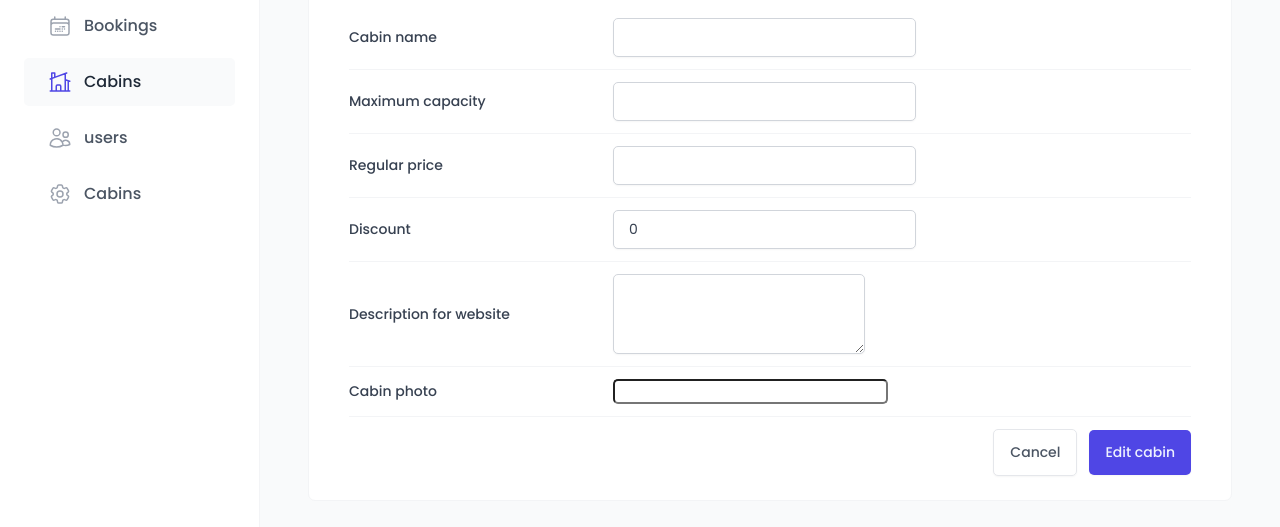
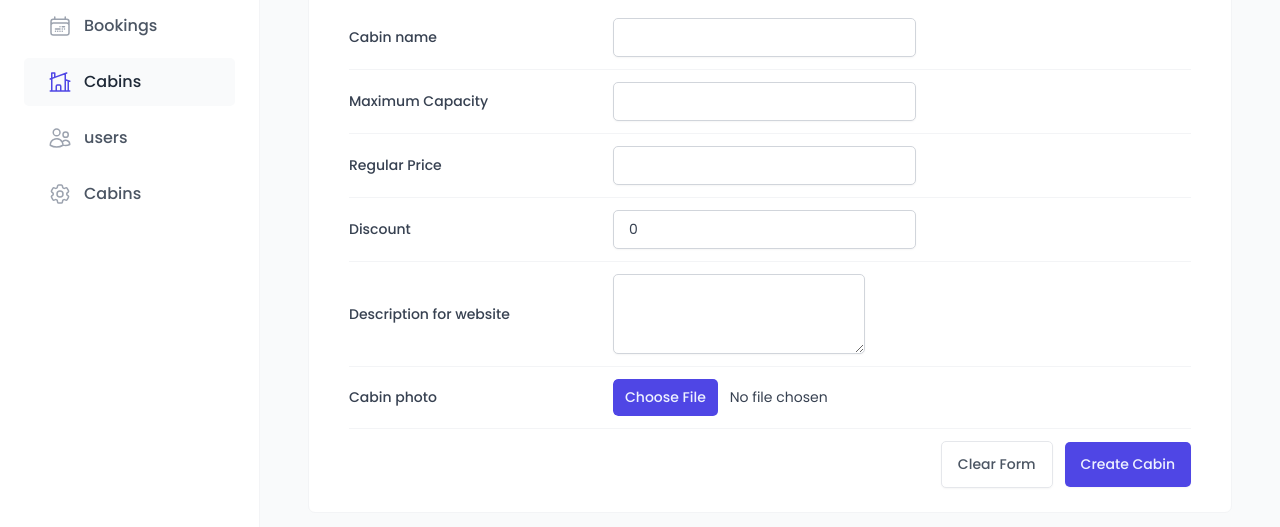
Before and after one commit to BESINGI-MARINUS/the-wild-oasis, a React (Vite) app: page /cabins in a window 1280 px wide. Both pictures are taken after a click on the button "Create new Cabin". Shown: the part 221-748 px from the top of the page. Built offline with nearby package versions, Linux system fonts and the light colour scheme; no server answers; the database is empty; a web font is replaced by a local one.

Commit message:
Complete CRUD operation on cabin feature

```diff
--- a/src/App.tsx
+++ b/src/App.tsx
@@ -42,7 +42,22 @@ function App() {
           <Route path="*" element={<PageNotFound />} />
         </Routes>
       </BrowserRouter>
-      <Toaster position="top-center" />
+      <Toaster
+        position="top-center"
+        gutter={12}
+        containerStyle={{ margin: "8px" }}
+        toastOptions={{
+          success: { duration: 3000 },
+          error: { duration: 5000 },
+          style: {
+            fontSize: "16px",
+            maxWidth: "500px",
+            padding: "1rem 1.5rem",
+            backgroundColor: "var(--color-grey-0)",
+            color: "var(--color-grey-700)",
+          },
+        }}
+      />
     </QueryClientProvider>
   );
 }
--- a/src/features/cabins/CabinRow.tsx
+++ b/src/features/cabins/CabinRow.tsx
@@ -4,6 +4,8 @@ import { formatCurrency } from "../../utils/helpers";
 import { useMutation, useQueryClient } from "@tanstack/react-query";
 import { deleteCabin } from "../../services/apiCabins";
 import toast from "react-hot-toast";
+import { useState } from "react";
+import CreateCabinForm from "./CreateCabinForm";
 
 const TableRow = styled.div`
   display: grid;
@@ -46,8 +48,8 @@ const Discount = styled.div`
 function CabinRow({ cabin }: { cabin: CabinType }) {
   const { id, image, regularPrize, discount, description, name, maxCapacity } =
     cabin;
-
   const queryClient = useQueryClient();
+  const [showForm, setShowForm] = useState(false);
 
   const { isPending, mutate } = useMutation({
     mutationFn: (id: string) => deleteCabin(id),
@@ -57,21 +59,29 @@ function CabinRow({ cabin }: { cabin: CabinType }) {
         queryKey: ["cabins"],
       });
     },
-    onError: () => toast.error("Error deleting cabin"),
+    onError: (error) => toast.error(error.message),
   });
 
   return (
+    <>
       <TableRow role="row">
         <Img src={image} alt={description} />
         <Cabin>{name}</Cabin>
         <div>Up to {maxCapacity} guests</div>
         <Price>{formatCurrency(regularPrize)}</Price>
         <Discount>{formatCurrency(discount)}</Discount>
-      {/* {isPending ? toast.loading("Deleting Cabin...") : null} */}
+
+        <div>
+          <button onClick={() => setShowForm((showForm) => !showForm)}>
+            Edit
+          </button>
           <button onClick={() => mutate(id)} disabled={isPending}>
             Delete
           </button>
+        </div>
       </TableRow>
+      {showForm && <CreateCabinForm cabinToEdit={cabin} />}
+    </>
   );
 }
 
--- a/src/features/cabins/CreateCabinForm.tsx
+++ b/src/features/cabins/CreateCabinForm.tsx
@@ -1,104 +1,152 @@
-import styled from "styled-components";
+// import styled from "styled-components";
 import { useForm } from "react-hook-form";
+import toast from "react-hot-toast";
+import { useMutation, useQueryClient } from "@tanstack/react-query";
 
 import Input from "../../ui/Input";
 import Form from "../../ui/Form";
 import Button from "../../ui/Button";
 import FileInput from "../../ui/FileInput";
 import Textarea from "../../ui/Textarea";
+import type { CabinType } from "../../utils/types";
+import { createEditCabin } from "../../services/apiCabins";
+import FormRow from "../../ui/FormRow";
 
-const FormRow = styled.div`
-  display: grid;
-  align-items: center;
-  grid-template-columns: 24rem 1fr 1.2fr;
-  gap: 2.4rem;
+type CabinToEditProps = {
+  cabinToEdit?: CabinType;
+  // onClose: () => void;
+};
 
-  padding: 1.2rem 0;
+function CreateCabinForm({ cabinToEdit }: CabinToEditProps = {}) {
+  const isEditSession = Boolean(cabinToEdit?.id);
 
-  &:first-child {
-    padding-top: 0;
+  const { register, handleSubmit, reset, getValues, formState } =
+    useForm<CabinType>({ defaultValues: isEditSession ? cabinToEdit : {} });
+  const queryClient = useQueryClient();
+  const { errors } = formState;
+
+  // 1. Create cabin mutation
+  const { mutate: createCabin, isPending: isCreating } = useMutation({
+    mutationFn: createEditCabin,
+    onSuccess: () => {
+      toast.success("Cabin created successfully");
+      queryClient.invalidateQueries({ queryKey: ["cabins"] });
+      reset();
+    },
+    onError: (error) => toast.error(error.message),
+  });
+
+  // 2. Update cabin mutation
+  const { mutate: updateCabin, isPending: isUpdating } = useMutation({
+    mutationFn: ({ cabin, id }) => createEditCabin(cabin, id),
+    onSuccess: () => {
+      toast.success("Cabin updated successfully");
+      queryClient.invalidateQueries({ queryKey: ["cabins"] });
+      reset();
+    },
+    onError: (error) => toast.error(error.message),
+  });
+
+  function onSubmit(data: CabinType) {
+    const image = typeof data.image === "string" ? data.image : data.image[0];
+
+    if (isEditSession)
+      updateCabin({ cabin: { ...data, image }, id: cabinToEdit.id });
+    else createCabin({ ...data, image });
   }
 
-  &:last-child {
-    padding-bottom: 0;
-  }
+  const isWorking = isCreating || isUpdating;
 
-  &:not(:last-child) {
-    border-bottom: 1px solid var(--color-grey-100);
-  }
-
-  &:has(button) {
-    display: flex;
-    justify-content: flex-end;
-    gap: 1.2rem;
-  }
-`;
-
-const Label = styled.label`
-  font-weight: 500;
-`;
-
-const Error = styled.span`
-  font-size: 1.4rem;
-  color: var(--color-red-700);
-`;
-
-function CreateCabinForm() {
-  const { register, handleSubmit } = useForm();
-
-  function onSubmit(data: any) {
-    console.log(data);
+  function onError(error) {
+    console.log(error);
   }
 
   return (
-    <Form onSubmit={handleSubmit(onSubmit)}>
-      <FormRow>
-        <Label htmlFor="name">Cabin name</Label>
-        <Input type="text" id="name" {...register("name")} />
+    <Form onSubmit={handleSubmit(onSubmit, onError)}>
+      <FormRow label="Cabin name" error={errors?.name?.message}>
+        <Input
+          type="text"
+          id="name"
+          {...register("name", { required: "Cabin name is required" })}
+        />
       </FormRow>
 
-      <FormRow>
-        <Label htmlFor="maxCapacity">Maximum capacity</Label>
-        <Input type="number" id="maxCapacity" {...register("maxCapacity")} />
+      <FormRow label="Maximum Capacity" error={errors?.maxCapacity?.message}>
+        <Input
+          type="number"
+          id="maxCapacity"
+          {...register("maxCapacity", {
+            required: "The Maximum Capacity is required",
+            min: {
+              value: 1,
+              message: "The maximum capacity should be at least 1",
+            },
+          })}
+        />
       </FormRow>
 
-      <FormRow>
-        <Label htmlFor="regularPrice">Regular price</Label>
-        <Input type="number" id="regularPrice" {...register("regularPrice")} />
+      <FormRow label="Regular Price" error={errors?.regularPrize?.message}>
+        <Input
+          type="number"
+          id="regularPrice"
+          {...register("regularPrize", {
+            required: "The Cabin Price is required",
+            min: {
+              value: 1,
+              message: "The cabin price should be at least $1",
+            },
+          })}
+        />
       </FormRow>
 
-      <FormRow>
-        <Label htmlFor="discount">Discount</Label>
+      <FormRow label=" Discount" error={errors?.discount?.message}>
         <Input
           type="number"
           id="discount"
           defaultValue={0}
-          {...register("discount")}
+          {...register("discount", {
+            validate: (value) =>
+              value <= getValues().regularPrize ||
+              "Discount can not be greater than regular price ",
+          })}
+        />
+      </FormRow>
+
+      <FormRow
+        label="Description for website"
+        error={errors?.description?.message}
+      >
+        <Textarea
+          type="number"
+          id="description"
+          defaultValue=""
+          {...register("description", { required: "Description is required" })}
+        />
+      </FormRow>
+
+      <FormRow label="Cabin photo">
+        {/* <Label htmlFor="image">Cabin photo</Label> */}
+        <FileInput
+          id="image"
+          accept="image/*"
+          {...register("image", {
+            required: isEditSession ? false : "Cabin image is required",
+          })}
         />
       </FormRow>
 
       <FormRow>
-        <Label htmlFor="description">Description for website</Label>
-        <Textarea
-          type="number"
-          id="description"
-          defaultValue=""
-          {...register("description")}
-        />
-      </FormRow>
-
-      <FormRow>
-        <Label htmlFor="image">Cabin photo</Label>
-        <FileInput id="image" accept="image/*" />
-      </FormRow>
-
-      <FormRow>
         {/* type is an HTML attribute! */}
-        <Button variation="secondary" size="medium" type="reset">
-          Cancel
+        <Button
+          variation="secondary"
+          size="medium"
+          type="reset"
+          disabled={isWorking}
+        >
+          Clear Form
         </Button>
-        <Button variation="primary" size="medium">
-          Edit cabin
+        <Button variation="primary" size="medium" disabled={isWorking}>
+          {isEditSession ? "Save Changes" : "Create Cabin"}
         </Button>
       </FormRow>
     </Form>
--- a/src/ui/AppLayout.tsx
+++ b/src/ui/AppLayout.tsx
@@ -13,6 +13,7 @@ const StyledAppLayout = styled.div`
 const Main = styled.main`
   background-color: var(--color-grey-50);
   padding: 4rem 4.8rem 6.4rem;
+  overflow: scroll;
 `;
 
 function AppLayout() {
--- a/src/ui/FileInput.tsx
+++ b/src/ui/FileInput.tsx
@@ -1,6 +1,6 @@
 import styled from "styled-components";
 
-const FileInput = styled.input`
+const FileInput = styled.input.attrs({ type: "file" })`
   font-size: 1.4rem;
   border-radius: var(--border-radius-sm);
 
@@ -14,7 +14,9 @@ const FileInput = styled.input`
     color: var(--color-brand-50);
     background-color: var(--color-brand-600);
     cursor: pointer;
-    transition: color 0.2s, background-color 0.2s;
+    transition:
+      color 0.2s,
+      background-color 0.2s;
 
     &:hover {
       background-color: var(--color-brand-700);
--- /dev/null
+++ b/src/ui/FormRow.tsx
@@ -0,0 +1,57 @@
+import styled from "styled-components";
+
+const StyledFormRow = styled.div`
+  display: grid;
+  align-items: center;
+  grid-template-columns: 24rem 1fr 1.2fr;
+  gap: 2.4rem;
+
+  padding: 1.2rem 0;
+
+  &:first-child {
+    padding-top: 0;
+  }
+
+  &:last-child {
+    padding-bottom: 0;
+  }
+
+  &:not(:last-child) {
+    border-bottom: 1px solid var(--color-grey-100);
+  }
+
+  &:has(button) {
+    display: flex;
+    justify-content: flex-end;
+    gap: 1.2rem;
+  }
+`;
+
+const Label = styled.label`
+  font-weight: 500;
+`;
+
+const Error = styled.span`
+  font-size: 1.4rem;
+  color: var(--color-red-700);
+`;
+
+function FormRow({
+  label,
+  error,
+  children,
+}: {
+  label?: React.ReactNode;
+  error?: React.ReactNode;
+  children: React.ReactElement;
+}) {
+  return (
+    <StyledFormRow>
+      {label && <Label htmlFor={children.props.id}>{label}</Label>}
+      {children}
+      {error && <Error>{error}</Error>}
+    </StyledFormRow>
+  );
+}
+
+export default FormRow;
--- a/src/ui/Textarea.tsx
+++ b/src/ui/Textarea.tsx
@@ -1,6 +1,6 @@
 import styled from "styled-components";
 
-const Textarea = styled.textarea`
+const Textarea = styled.textarea<{ type?: string }>`
   padding: 0.8rem 1.2rem;
   border: 1px solid var(--color-grey-300);
   border-radius: 5px;
--- a/src/utils/types.ts
+++ b/src/utils/types.ts
@@ -5,6 +5,6 @@ export type CabinType = {
   regularPrize: number;
   discount: number;
   description: string;
-  image: string;
+  image: File | string;
   created_at?: string;
 };
```
Also changed, not shown: src/services/apiCabins.ts (+49 -1 lines). Lines whose indentation alone changed are shown as unchanged.
